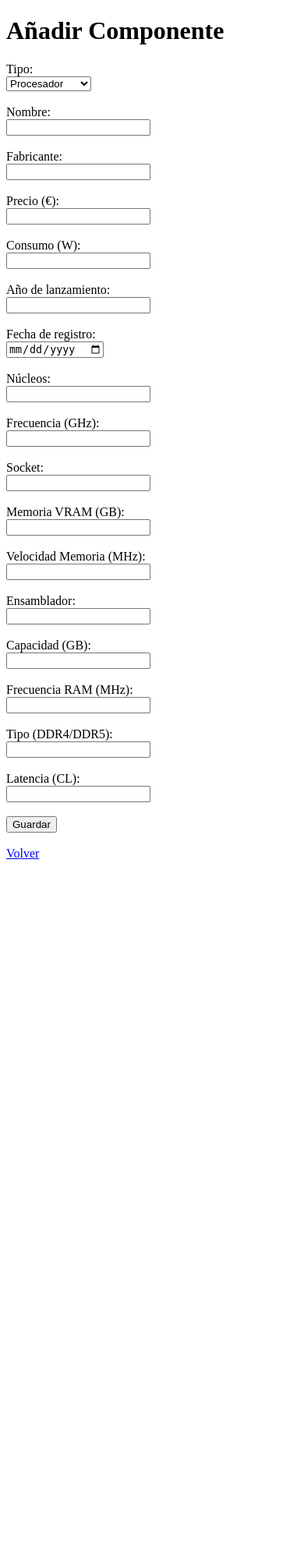
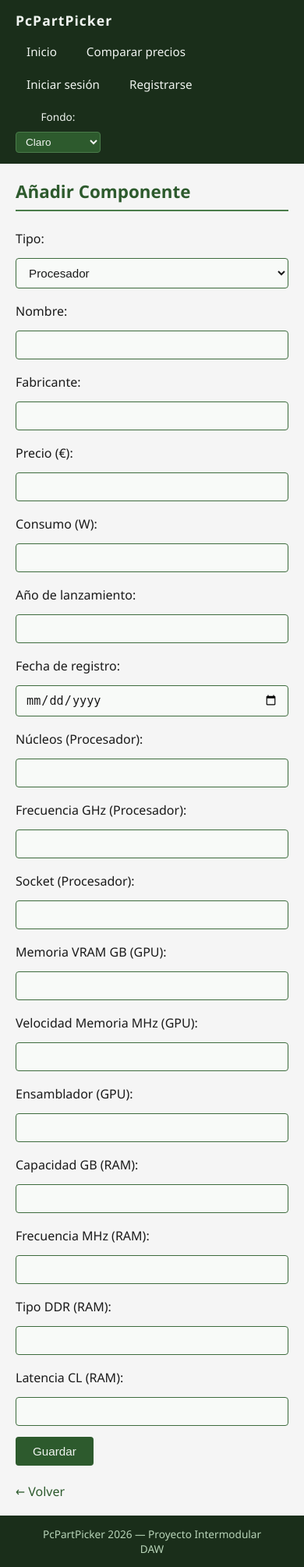
Before and after one commit to xValditor/ProyectoPcPartPickerComparador, a PHP site: page /views/crear.php in a window 390 px wide. Shown: the whole page at 78% size. Before the commit the page ends 1102 px from the top, so only its background shows below. Run offline with PHP 8.4, Linux system fonts and the light colour scheme.

Commit message:
Add CSS file, header, footer
Addition of CSS, header.php and footer files. Responsive design.

```diff
--- /dev/null
+++ b/css/estilos.css
@@ -0,0 +1,321 @@
+/* estilos generales */
+* {
+    margin: 0;
+    padding: 0;
+    box-sizing: border-box;
+}
+
+body {
+    font-family: 'Segoe UI', Tahoma, Geneva, Verdana, sans-serif;
+    font-size: 16px;
+    color: #1a1a1a;
+    min-height: 100vh;
+    display: flex;
+    flex-direction: column;
+}
+
+main {
+    flex: 1;
+    padding: 30px 40px;
+    max-width: 1200px;
+    margin: 0 auto;
+    width: 100%;
+}
+
+/* cabecera */
+header {
+    background-color: #1a2e1a;
+    padding: 16px 40px;
+    display: flex;
+    align-items: center;
+    justify-content: space-between;
+    flex-wrap: wrap;
+    gap: 12px;
+}
+
+header h1 {
+    color: #f0f4f0;
+    font-size: 1.5rem;
+    letter-spacing: 1px;
+}
+
+/* navegación */
+nav {
+    display: flex;
+    align-items: center;
+    gap: 20px;
+    flex-wrap: wrap;
+}
+
+nav a {
+    color: #f0f4f0;
+    text-decoration: none;
+    font-size: 0.95rem;
+    padding: 6px 14px;
+    border-radius: 4px;
+    transition: background-color 0.2s;
+}
+
+nav a:hover {
+    background-color: #2d5a2d;
+}
+
+nav span {
+    color: #b8d4b8;
+    font-size: 0.85rem;
+}
+
+/* pie de página */
+footer {
+    background-color: #1a2e1a;
+    color: #b8d4b8;
+    text-align: center;
+    padding: 14px 40px;
+    font-size: 0.85rem;
+}
+
+/* títulos de sección */
+h2 {
+    color: #2d5a2d;
+    font-size: 1.4rem;
+    margin-bottom: 20px;
+    padding-bottom: 8px;
+    border-bottom: 2px solid #4a7c4a;
+}
+
+/* tablas */
+table {
+    width: 100%;
+    border-collapse: collapse;
+    margin-top: 10px;
+    font-size: 0.9rem;
+}
+
+table th {
+    background-color: #2d5a2d;
+    color: #f0f4f0;
+    padding: 12px 14px;
+    text-align: left;
+}
+
+table td {
+    padding: 10px 14px;
+    border-bottom: 1px solid #c8d4c8;
+}
+
+table tr:hover {
+    background-color: rgba(45, 90, 45, 0.07);
+}
+
+/* formularios */
+form {
+    display: flex;
+    flex-direction: column;
+    gap: 14px;
+    max-width: 500px;
+}
+
+label,
+form br + input,
+form br + select,
+form br + textarea {
+    margin-top: 4px;
+}
+
+input[type="text"],
+input[type="email"],
+input[type="password"],
+input[type="number"],
+input[type="date"],
+select,
+textarea {
+    width: 100%;
+    padding: 9px 12px;
+    border: 1px solid #3d6b3d;
+    border-radius: 4px;
+    font-size: 0.95rem;
+    background-color: #f8faf8;
+    color: #1a1a1a;
+    transition: border-color 0.2s;
+}
+
+input:focus,
+select:focus,
+textarea:focus {
+    outline: none;
+    border-color: #2d5a2d;
+    background-color: #fff;
+}
+
+/* botones */
+button,
+input[type="submit"] {
+    background-color: #2d5a2d;
+    color: #f0f4f0;
+    border: none;
+    padding: 10px 22px;
+    border-radius: 4px;
+    font-size: 0.95rem;
+    cursor: pointer;
+    transition: background-color 0.2s;
+    width: fit-content;
+}
+
+button:hover,
+input[type="submit"]:hover {
+    background-color: #1f3d1f;
+}
+
+/* enlaces de acción (editar, eliminar, comparar...) */
+a.btn {
+    display: inline-block;
+    background-color: #4a7c4a;
+    color: #f0f4f0;
+    text-decoration: none;
+    padding: 7px 16px;
+    border-radius: 4px;
+    font-size: 0.88rem;
+    transition: background-color 0.2s;
+}
+
+a.btn:hover {
+    background-color: #2d5a2d;
+}
+
+a.btn.danger {
+    background-color: #7a3030;
+}
+
+a.btn.danger:hover {
+    background-color: #5a1f1f;
+}
+
+/* enlace simple */
+a {
+    color: #2d5a2d;
+    text-decoration: none;
+}
+
+a:hover {
+    text-decoration: underline;
+}
+
+/* mensajes de error */
+.error {
+    color: #7a3030;
+    background-color: #f8e8e8;
+    border: 1px solid #c8a0a0;
+    border-radius: 4px;
+    padding: 10px 14px;
+    font-size: 0.9rem;
+}
+
+/* resultado comparador */
+.resultado-comparacion {
+    margin-top: 20px;
+    padding: 20px;
+    border: 1px solid #3d6b3d;
+    border-radius: 6px;
+    background-color: #f0f4f0;
+}
+
+.resultado-comparacion h2 {
+    border-bottom: none;
+    margin-bottom: 14px;
+}
+
+.subida {
+    color: #7a3030;
+    font-weight: bold;
+}
+
+.bajada {
+    color: #2d5a2d;
+    font-weight: bold;
+}
+
+/* selector de color de fondo */
+.selector-color {
+    display: flex;
+    align-items: center;
+    gap: 10px;
+    font-size: 0.85rem;
+    color: #f0f4f0;
+}
+
+.selector-color select {
+    width: auto;
+    padding: 4px 8px;
+    font-size: 0.85rem;
+    border: 1px solid #4a7c4a;
+    background-color: #2d5a2d;
+    color: #f0f4f0;
+    border-radius: 4px;
+}
+
+.selector-color button {
+    padding: 4px 10px;
+    font-size: 0.85rem;
+    background-color: #4a7c4a;
+}
+
+/* responsive */
+@media (max-width: 768px) {
+    header {
+        flex-direction: column;
+        align-items: flex-start;
+        padding: 14px 20px;
+    }
+
+    main {
+        padding: 20px;
+    }
+
+    table {
+        font-size: 0.8rem;
+    }
+
+    table th,
+    table td {
+        padding: 8px 10px;
+    }
+
+    nav {
+        gap: 10px;
+    }
+
+    form {
+        max-width: 100%;
+    }
+}
+
+@media (max-width: 480px) {
+    header h1 {
+        font-size: 1.1rem;
+    }
+
+    table thead {
+        display: none;
+    }
+
+    table tr {
+        display: block;
+        margin-bottom: 14px;
+        border: 1px solid #c8d4c8;
+        border-radius: 4px;
+    }
+
+    table td {
+        display: block;
+        text-align: right;
+        padding: 8px 12px;
+        border-bottom: 1px solid #e0e8e0;
+    }
+
+    table td::before {
+        content: attr(data-label);
+        float: left;
+        font-weight: bold;
+        color: #2d5a2d;
+    }
+}
--- a/views/crear.php
+++ b/views/crear.php
@@ -1,76 +1,69 @@
-<!DOCTYPE html>
-<html lang="es">
-<head>
-    <meta charset="UTF-8">
-    <title>Añadir Componente</title>
-</head>
-<?php $colorFondo = $_COOKIE['color_fondo'] ?? '#ffffff'; ?>
-<body style="background-color: <?= $colorFondo ?>">
-    <h1>Añadir Componente</h1>
+<?php include 'header.php'; ?>
+
+<main>
+    <h2>Añadir Componente</h2>
 
     <form method="POST">
-        Tipo:<br>
+        <label>Tipo:</label>
         <select name="tipo" required>
             <option value="Procesador">Procesador</option>
             <option value="TarjetaGrafica">Tarjeta Gráfica</option>
             <option value="MemoriaRAM">Memoria RAM</option>
-        </select><br><br>
+        </select>
 
-        Nombre:<br>
-        <input type="text" name="nombre" required><br><br>
+        <label>Nombre:</label>
+        <input type="text" name="nombre" required>
 
-        Fabricante:<br>
-        <input type="text" name="fabricante" required><br><br>
+        <label>Fabricante:</label>
+        <input type="text" name="fabricante" required>
 
-        Precio (€):<br>
-        <input type="number" step="0.01" name="precio" required><br><br>
+        <label>Precio (€):</label>
+        <input type="number" step="0.01" name="precio" required>
 
-        Consumo (W):<br>
-        <input type="number" name="consumo" required><br><br>
+        <label>Consumo (W):</label>
+        <input type="number" name="consumo" required>
 
-        Año de lanzamiento:<br>
-        <input type="number" name="anioLanzamiento" required><br><br>
+        <label>Año de lanzamiento:</label>
+        <input type="number" name="anioLanzamiento" required>
 
-        Fecha de registro:<br>
-        <input type="date" name="fechaRegistro"><br><br>
+        <label>Fecha de registro:</label>
+        <input type="date" name="fechaRegistro">
 
-        <!-- Campos específicos Procesador -->
-        Núcleos:<br>
-        <input type="number" name="nucleos"><br><br>
+        <label>Núcleos (Procesador):</label>
+        <input type="number" name="nucleos">
 
-        Frecuencia (GHz):<br>
-        <input type="number" step="0.01" name="frecuencia"><br><br>
+        <label>Frecuencia GHz (Procesador):</label>
+        <input type="number" step="0.01" name="frecuencia">
 
-        Socket:<br>
-        <input type="text" name="socket"><br><br>
+        <label>Socket (Procesador):</label>
+        <input type="text" name="socket">
 
-        <!-- Campos específicos Tarjeta Gráfica -->
-        Memoria VRAM (GB):<br>
-        <input type="number" name="memoriaVRAM"><br><br>
+        <label>Memoria VRAM GB (GPU):</label>
+        <input type="number" name="memoriaVRAM">
 
-        Velocidad Memoria (MHz):<br>
-        <input type="number" name="velocidadMemoria"><br><br>
+        <label>Velocidad Memoria MHz (GPU):</label>
+        <input type="number" name="velocidadMemoria">
 
-        Ensamblador:<br>
-        <input type="text" name="ensamblador"><br><br>
+        <label>Ensamblador (GPU):</label>
+        <input type="text" name="ensamblador">
 
-        <!-- Campos específicos Memoria RAM -->
-        Capacidad (GB):<br>
-        <input type="number" name="capacidad"><br><br>
+        <label>Capacidad GB (RAM):</label>
+        <input type="number" name="capacidad">
 
-        Frecuencia RAM (MHz):<br>
-        <input type="number" name="frecuenciaRam"><br><br>
+        <label>Frecuencia MHz (RAM):</label>
+        <input type="number" name="frecuenciaRam">
 
-        Tipo (DDR4/DDR5):<br>
-        <input type="text" name="tipoRam"><br><br>
+        <label>Tipo DDR (RAM):</label>
+        <input type="text" name="tipoRam">
 
-        Latencia (CL):<br>
-        <input type="number" name="latencia"><br><br>
+        <label>Latencia CL (RAM):</label>
+        <input type="number" name="latencia">
 
         <button type="submit">Guardar</button>
     </form>
 
     <br>
-    <a href="index.php">Volver</a>
-</body>
-</html>
+    <a href="/ProyectoPcPartPickerComparador/index.php">← Volver</a>
+</main>
+
+<?php include 'footer.php'; ?>
--- /dev/null
+++ b/views/footer.php
@@ -0,0 +1,6 @@
+<footer>
+    <p>PcPartPicker <?= date('Y') ?> &mdash; Proyecto Intermodular DAW</p>
+</footer>
+
+</body>
+</html>
--- /dev/null
+++ b/views/header.php
@@ -0,0 +1,38 @@
+<!DOCTYPE html>
+<html lang="es">
+<head>
+    <meta charset="UTF-8">
+    <meta name="viewport" content="width=device-width, initial-scale=1.0">
+    <title>PcPartPicker</title>
+    <link rel="stylesheet" href="/ProyectoPcPartPickerComparador/css/estilos.css">
+</head>
+<?php $colorFondo = $_COOKIE['color_fondo'] ?? '#f5f5f5'; ?>
+<body style="background-color: <?= $colorFondo ?>">
+
+<header>
+    <h1>PcPartPicker</h1>
+
+    <nav>
+        <a href="/ProyectoPcPartPickerComparador/index.php">Inicio</a>
+        <a href="/ProyectoPcPartPickerComparador/index.php?accion=comparar">Comparar precios</a>
+        <?php if (isset($_SESSION['usuario_id'])): ?>
+            <a href="/ProyectoPcPartPickerComparador/index.php?accion=crear">Añadir componente</a>
+            <span><?= $_SESSION['usuario_email'] ?></span>
+            <a href="/ProyectoPcPartPickerComparador/index.php?accion=logout">Cerrar sesión</a>
+        <?php else: ?>
+            <a href="/ProyectoPcPartPickerComparador/index.php?accion=login">Iniciar sesión</a>
+            <a href="/ProyectoPcPartPickerComparador/index.php?accion=alta">Registrarse</a>
+        <?php endif; ?>
+    </nav>
+
+    <!-- selector de color de fondo -->
+    <form method="POST" action="/ProyectoPcPartPickerComparador/index.php?accion=cambiarColor" class="selector-color">
+        <label for="color">Fondo:</label>
+        <select name="color" id="color" onchange="this.form.submit()">
+            <option value="#f5f5f5" <?= ($colorFondo === '#f5f5f5') ? 'selected' : '' ?>>Claro</option>
+            <option value="#e8ede8" <?= ($colorFondo === '#e8ede8') ? 'selected' : '' ?>>Neutro</option>
+            <option value="#d0d8d0" <?= ($colorFondo === '#d0d8d0') ? 'selected' : '' ?>>Oscuro</option>
+            <option value="#b8c4b8" <?= ($colorFondo === '#b8c4b8') ? 'selected' : '' ?>>Muy oscuro</option>
+        </select>
+    </form>
+</header>
```
Also changed, not shown: views/alta.php (+13 -17 lines), views/comparar.php (+31 -34 lines), views/editar.php (+40 -46 lines), views/listar.php (+24 -51 lines), views/login.php (+17 -19 lines).
